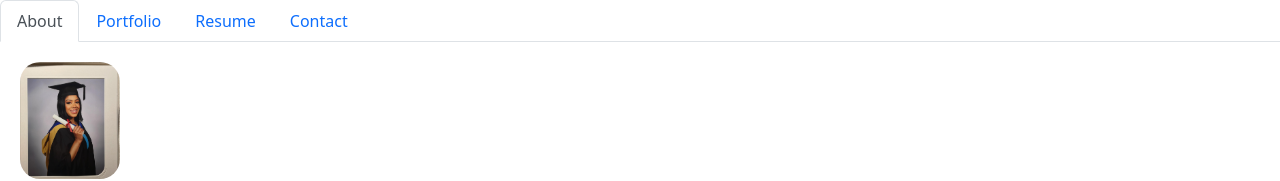
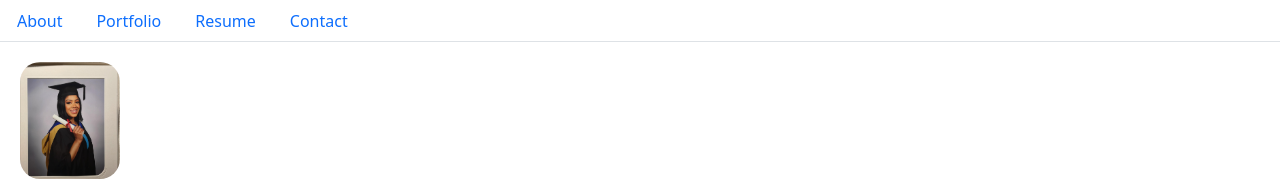
Before and after one commit to ellessed/ReactPortfolio, a React (Create React App) app: page / in a window 1280 px wide. Shown: the top 181 px of the page. Built offline with nearby package versions, Linux system fonts and the light colour scheme.

Commit message:
renamed function

```diff
--- a/src/components/PortfolioContainer.js
+++ b/src/components/PortfolioContainer.js
@@ -1,18 +1,18 @@
 import React, { useState } from "react";
 import NavTabs from "../components/NavTabs";
-import About from "../pages/About";
+import AboutMe from "../pages/About";
 import Contact from "../pages/Contact";
 import Portfolio from "../pages/Portfolio";
 import Resume from "../pages/Resume";
 
 export default function PortfolioContainer() {
-  const [currentPage, setCurrentPage] = useState("About");
+  const [currentPage, setCurrentPage] = useState("AboutMe");
 
   // This method is checking to see what the value of `currentPage` is. Depending on the value of currentPage, we return the corresponding component to render.
   const renderPage = () => {
     switch (currentPage) {
       case "About":
-        return <About />;
+        return <AboutMe />;
 
       case "Portfolio":
         return <Portfolio />;
@@ -24,7 +24,7 @@ export default function PortfolioContainer() {
         return <Contact />;
 
       default:
-        return <About />;
+        return <AboutMe />;
     }
   };
 
```
